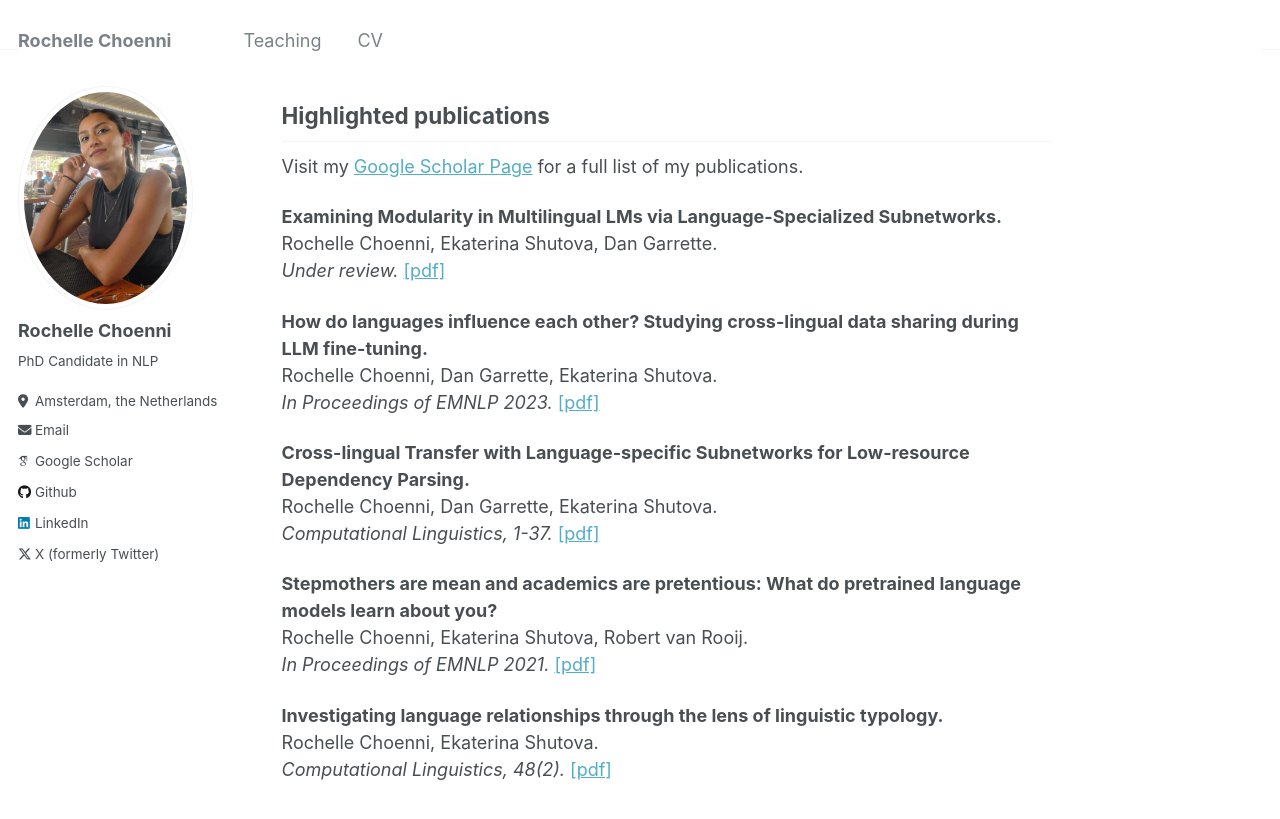
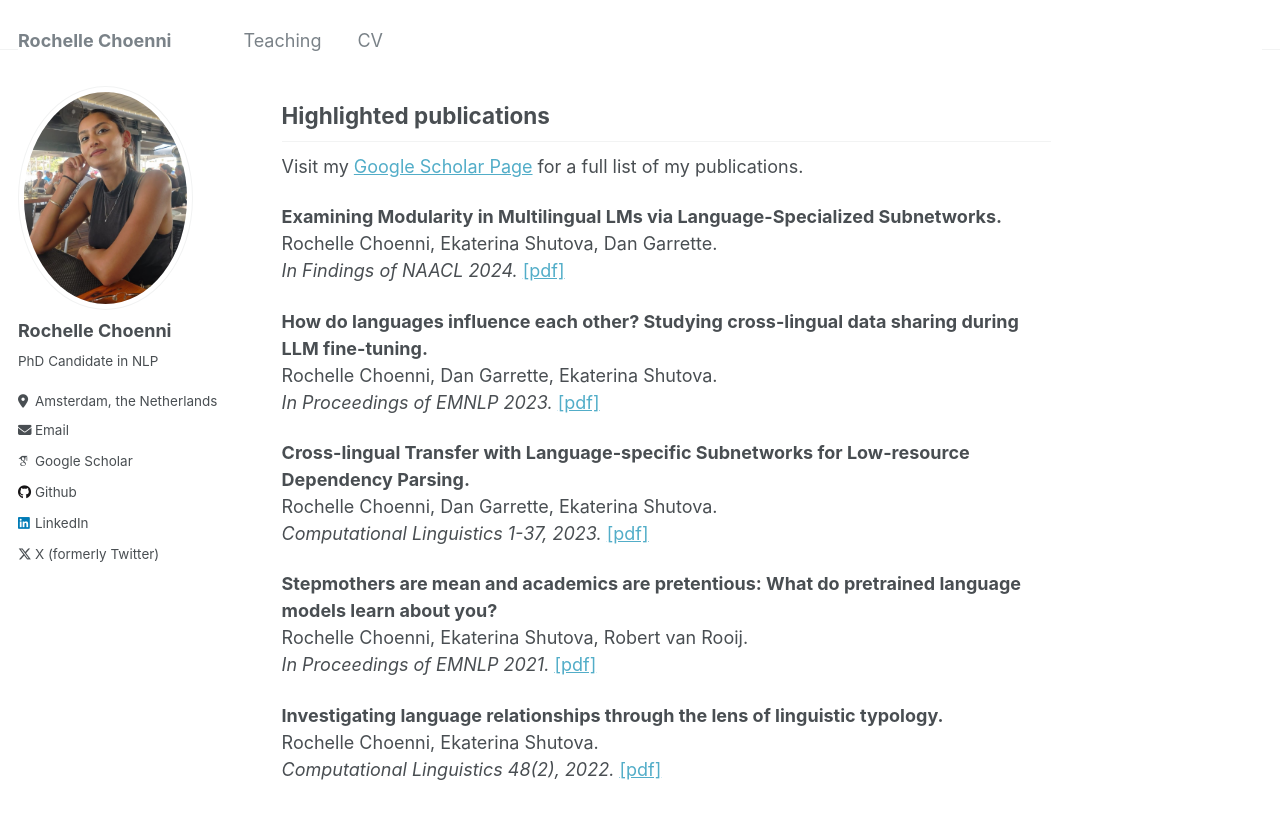
Before and after one commit to RochelleChoenni/RochelleChoenni.github.io, a Jekyll site: the page built from _pages/about.md, in a window 1280 px wide and 900 px high, scrolled down 455 px. Shown: the top 819 px of the window. Built offline with Jekyll 4.4.1, drawn with Linux system fonts in a browser that asks for light colours; some web fonts are replaced.

Commit message:
Update about.md

```diff
--- a/_pages/about.md
+++ b/_pages/about.md
@@ -20,7 +20,7 @@ Visit my [Google Scholar Page](https://scholar.google.nl/citations?user=-_WbyoMA
 
 **Examining Modularity in Multilingual LMs via Language-Specialized Subnetworks.**
 Rochelle Choenni, Ekaterina Shutova, Dan Garrette.
-*Under review.* [[pdf]](https://arxiv.org/pdf/2311.08273.pdf)
+*In Findings of NAACL 2024.* [[pdf]](https://arxiv.org/pdf/2311.08273.pdf)
 
 **How do languages influence each other? Studying cross-lingual data sharing during LLM fine-tuning.**
 Rochelle Choenni, Dan Garrette, Ekaterina Shutova.
@@ -28,7 +28,7 @@ Rochelle Choenni, Dan Garrette, Ekaterina Shutova.
 
 **Cross-lingual Transfer with Language-specific Subnetworks for Low-resource Dependency Parsing.**
 Rochelle Choenni, Dan Garrette, Ekaterina Shutova.
-*Computational Linguistics, 1-37.* [[pdf]](https://direct.mit.edu/coli/article/49/3/613/116157)
+*Computational Linguistics 1-37, 2023.* [[pdf]](https://direct.mit.edu/coli/article/49/3/613/116157)
 
 **Stepmothers are mean and academics are pretentious: What do pretrained language models learn about you?**
 Rochelle Choenni, Ekaterina Shutova, Robert van Rooij.
@@ -36,4 +36,4 @@ Rochelle Choenni, Ekaterina Shutova, Robert van Rooij.
 
 **Investigating language relationships through the lens of linguistic typology.**
 Rochelle Choenni, Ekaterina Shutova.
-*Computational Linguistics, 48(2).* [[pdf]](https://direct.mit.edu/coli/article/48/3/635/110573)
+*Computational Linguistics 48(2), 2022.* [[pdf]](https://direct.mit.edu/coli/article/48/3/635/110573)
```
